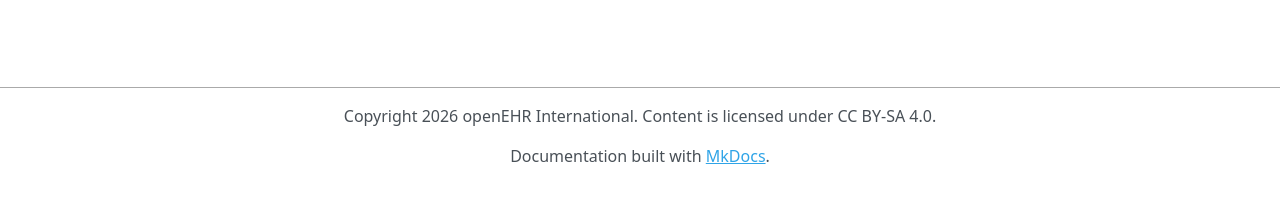
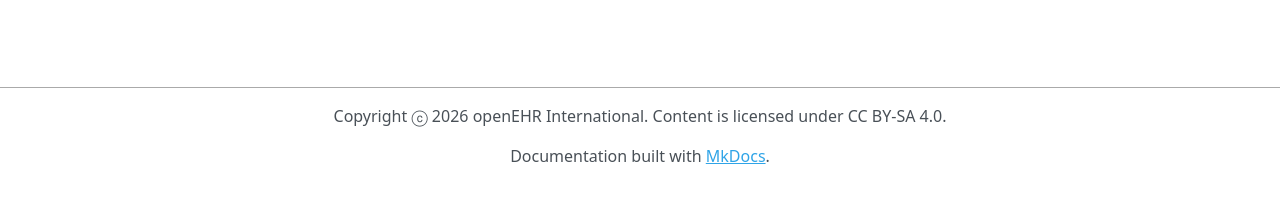
Before and after one commit to openEHR/developer.openehr.org, an MkDocs documentation site: the page built from docs/index.md, in a window 1280 px wide. Shown: the part 459-662 px from the top of the page. Built offline with MkDocs 1.6.1, drawn with Linux system fonts in a browser that asks for light colours; nearby versions of some CDN libraries.

```diff
--- a/mkdocs.yml
+++ b/mkdocs.yml
@@ -4,7 +4,7 @@ site_url: https://developer.openehr.org/
 repo_url: https://github.com/openEHR/developer.openehr.org
 repo_name: openEHR/developer.openehr.org
 edit_uri: edit/main/docs/
-copyright: Copyright 2026 openEHR International. Content is licensed under CC BY-SA 4.0.
+copyright: Copyright ⓒ 2026 openEHR International. Content is licensed under CC BY-SA 4.0.
 
 theme:
   variant: modern
```
